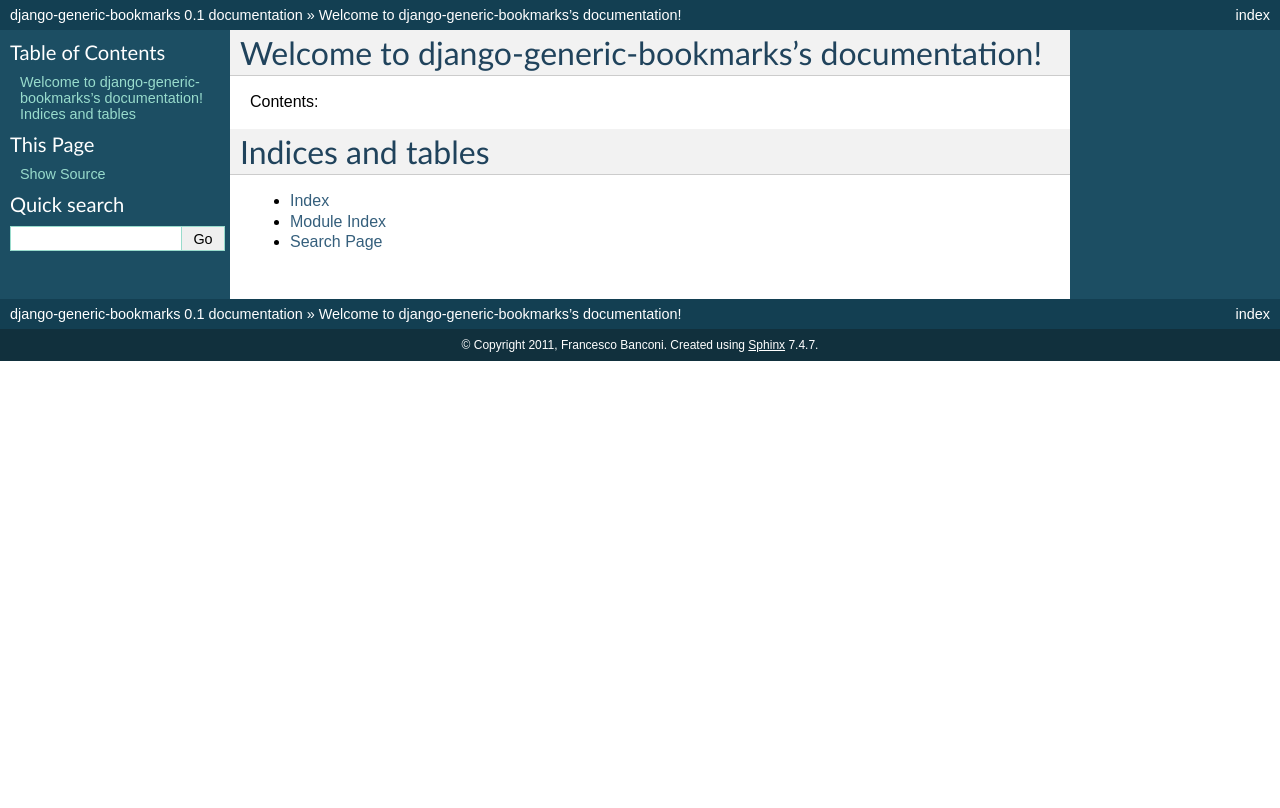
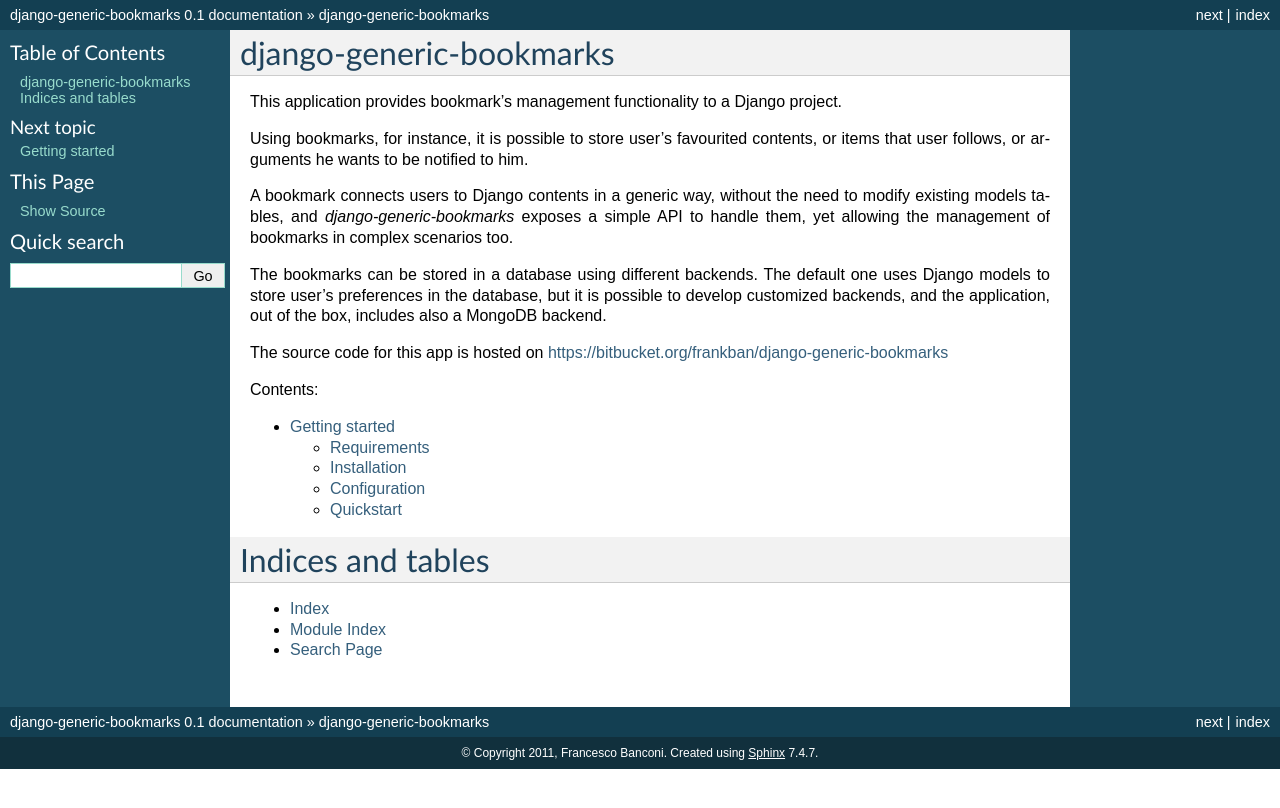
Before and after one commit to gradel/django-generic-bookmarks, a Sphinx documentation site: the page built from doc/index.rst, in a window 1280 px wide. Shown: the top 808 px of the page. Built offline with Sphinx 7.4.7, drawn with Linux system fonts in a browser that asks for light colours.

Commit message:
Fixed template management, that now supports bookmarking key. Started sphinx documentation.

```diff
--- a/doc/index.rst
+++ b/doc/index.rst
@@ -3,13 +3,35 @@
    You can adapt this file completely to your liking, but it should at least
    contain the root `toctree` directive.
 
-Welcome to django-generic-bookmarks's documentation!
-====================================================
+django-generic-bookmarks
+========================
+
+This application provides bookmark's management functionality to
+a Django project.
+
+Using bookmarks, for instance, it is possible to store user's favourited
+contents, or items that user follows, or arguments he wants to be notified
+to him.
+
+A bookmark connects users to Django contents in a generic way, without the need
+to modify existing models tables, and *django-generic-bookmarks* exposes
+a simple API to handle them, yet allowing the management of bookmarks
+in complex scenarios too.
+
+The bookmarks can be stored in a database using different backends.
+The default one uses Django models to store user's preferences in the database,
+but it is possible to develop customized backends, and the application,
+out of the box, includes also a MongoDB backend.
+
+The source code for this app is hosted on
+https://bitbucket.org/frankban/django-generic-bookmarks
 
 Contents:
 
 .. toctree::
    :maxdepth: 2
+
+   getting_started
 
 Indices and tables
 ==================
```
Also changed, not shown: doc/getting_started.rst (added, +84 -0 lines), doc/customization.rst (added), doc/handlers.rst (added), doc/templatetags_api.rst (added), 4 other files.
